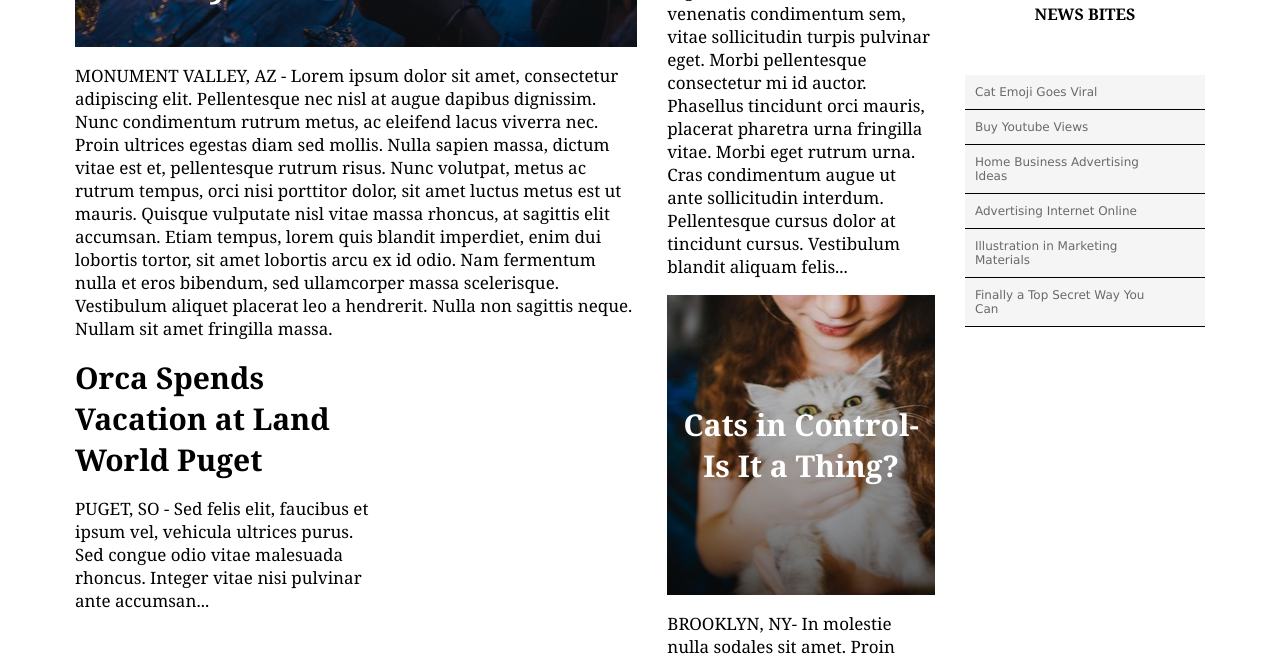
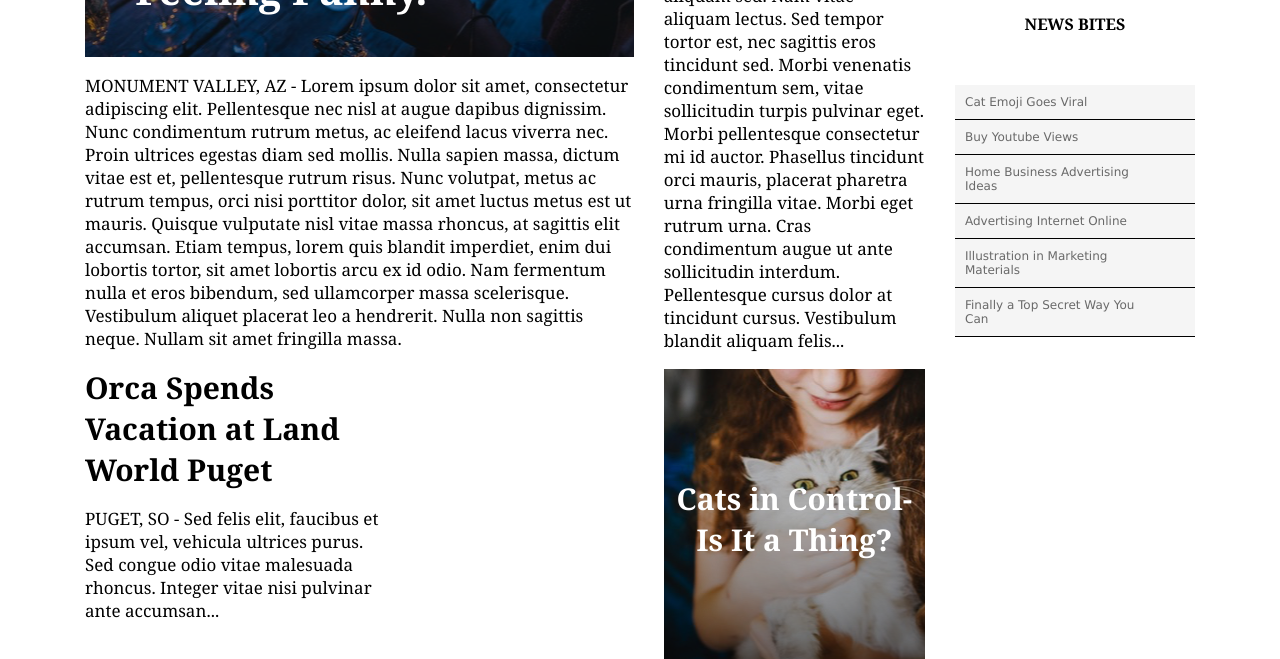
Before and after one commit to nabrus/my_times, a plain HTML site: page index.html in a window 1280 px wide. Shown: the part 373-1032 px from the top of the page. Drawn offline with Linux system fonts and the light colour scheme.

Commit message:
some final adjustments

```diff
--- a/resources/css/style.css
+++ b/resources/css/style.css
@@ -49,7 +49,7 @@ main {
   display: flex;
   position: relative;
   top: 45px;
-  padding: 75px;
+  padding: 85px;
   font-family: Georgia;
   font-size: 17px;
 }
@@ -66,6 +66,7 @@ h2 {
 .column {
   display: flex;
   flex-direction: column;
+  padding-bottom: 40px;
 }
 
 .column.large {
```
Also changed, not shown: index.html (+2 -5 lines).
